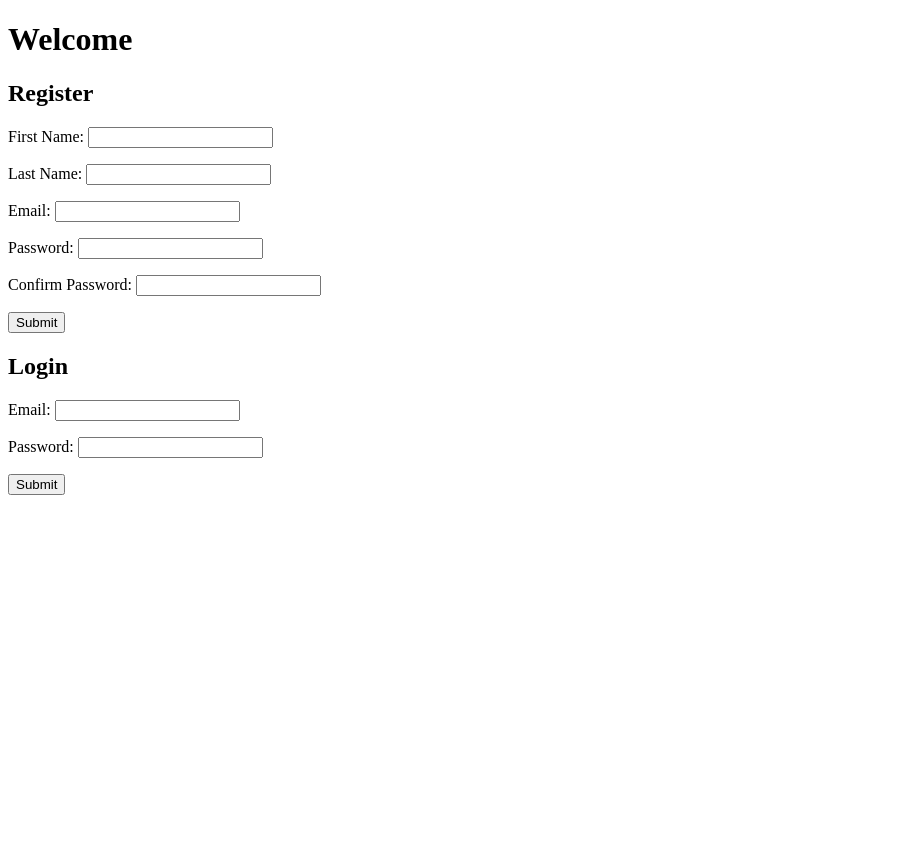
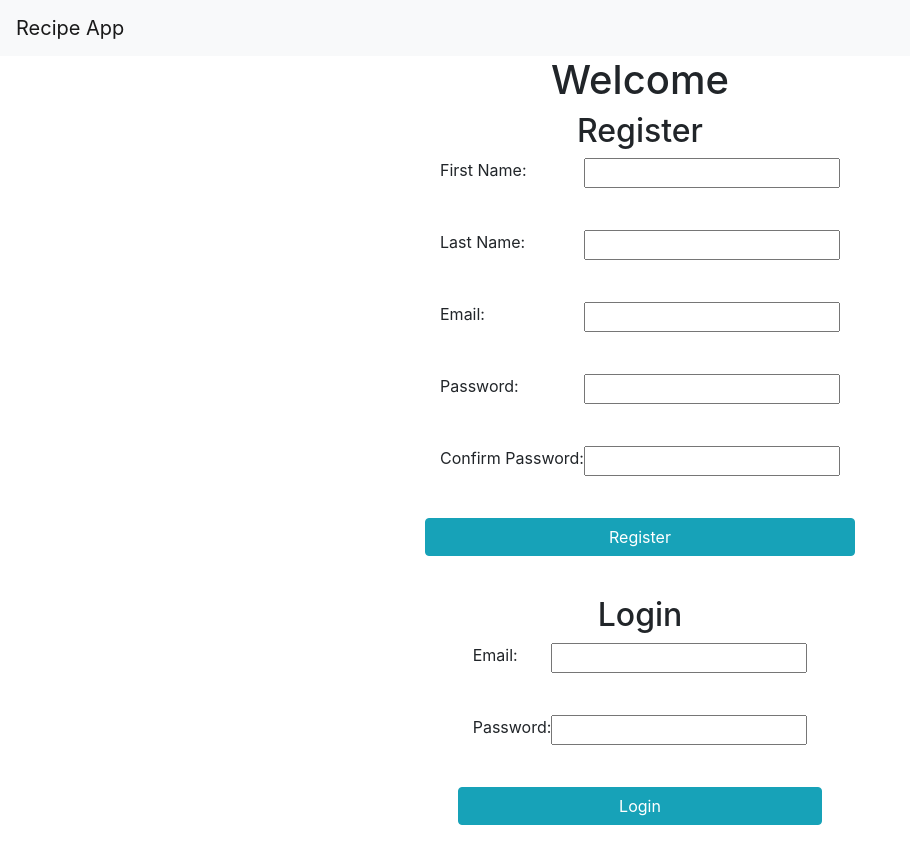
Before and after one commit to jk851227/recipe_app, a Django app: page / in a window 1280 px wide. Shown: the whole page, without its empty margins (0-910 px from the left). Before the commit the page ends 495 px from the top, so only its background shows below. Run offline with Django 3.2, Linux system fonts and the light colour scheme; some libraries are stand-ins or nearby versions.

Commit message:
show logout only when logged in and login page styling

```diff
--- a/main/templates/base.html
+++ b/main/templates/base.html
@@ -16,12 +16,15 @@
       <a class="navbar-brand" href="#">Recipe App</a>
       <div class="ml-auto justify-content-end" id="navbarNav">
         <ul class="navbar-nav d-flex">
+          {% if user.id == none %}
+          {% else %}
             <li class="nav-item">
               <a class="nav-link" href="/profile/{{user.id}}">Home</a>
             </li>
             <li class="nav-item">
               <a class="nav-link" href="/logout">Log Out</a>
             </li>
+          {% endif %}
         </ul>
       </div>
     </nav>
--- a/main/templates/login.html
+++ b/main/templates/login.html
@@ -1,39 +1,49 @@
-<!DOCTYPE html>
-<html lang="en">
-<head>
-    <meta charset="UTF-8">
-    <meta name="viewport" content="width=device-width, initial-scale=1.0">
-    <title>Recipe App: Register and Login</title>
-</head>
-<body>
+{% extends 'base.html' %} {% block content %}
+<div class="d-flex flex-column align-items-center">
   <h1>Welcome</h1>
   {% if messages %}
   <ul class="messages">
     {% for message in messages %}
-            <li {% if message.tags %} class="{{ message.tags }}"{% endif %}>{{ message }}</li>
+    <li {% if message.tags %} class="{{ message.tags }}" {% endif %}>
+      {{ message }}
+    </li>
     {% endfor %}
   </ul>
   {% endif %}
-    <div class="col-s-1-12" id="register">
+  <div
+    class="form-group col-s-1-12 d-flex flex-column align-items-center"
+    id="register"
+  >
     <h2>Register</h2>
     <form action="/register" method="POST">
-            {% csrf_token %}
-            {% for field in register_form  %}
-            <p> {{ field.label_tag }} {{ field }} </p>
+      {% csrf_token %} {% for field in register_form %}
+      <div class="col-sm-12 d-flex justify-content-between">
+        <p>{{ field.label_tag }}</p>
+        <p>{{ field }}</p>
+      </div><br>
       {% endfor %}
-            <input type="submit" value="Submit">
+      <button type="submit" class="btn btn-info btn-block">
+        Register
+      </button>
     </form>
   </div>
 
-    <div class="col-s-1-12" id="login">
+  <div
+    class="form-group col-s-1-12 d-flex flex-column align-items-center"
+    id="login"
+  ><br>
     <h2>Login</h2>
     <form action="/login" method="POST">
-            {% csrf_token %}
-            {% for field in login_form  %}
-            <p> {{ field.label_tag }} {{ field }} </p>
+      {% csrf_token %} {% for field in login_form %}
+      <div class="col-sm-12 d-flex justify-content-between">
+        <p>{{ field.label_tag }}</p>
+        <p>{{ field }}</p>
+      </div><br>
       {% endfor %}
-            <input type="submit" value="Submit">
+      <button type="submit" class="btn btn-info btn-block">
+        Login
+      </button>
     </form>
   </div>
-</body>
-</html>
+</div>
+{% endblock %}
--- a/main/views.py
+++ b/main/views.py
@@ -12,6 +12,7 @@ def index(request):
         'register_form' : RegisterForm(),
         'login_form' : LoginForm(),
         'all_users' : User.objects.all(),
+        'no_user': request.session['user']
     }
     return render(request, "login.html", context)
 
@@ -49,7 +50,7 @@ def profile(request, id):
         return redirect("/")
     meals = this_user.saved_meals.all()
     context = {
-        'this_user' : this_user,
+        'user' : this_user,
         'meals': meals
     }
     return render(request, "profile.html", context)
```
Also changed, not shown: db.sqlite3. Lines whose indentation alone changed are shown as unchanged.
